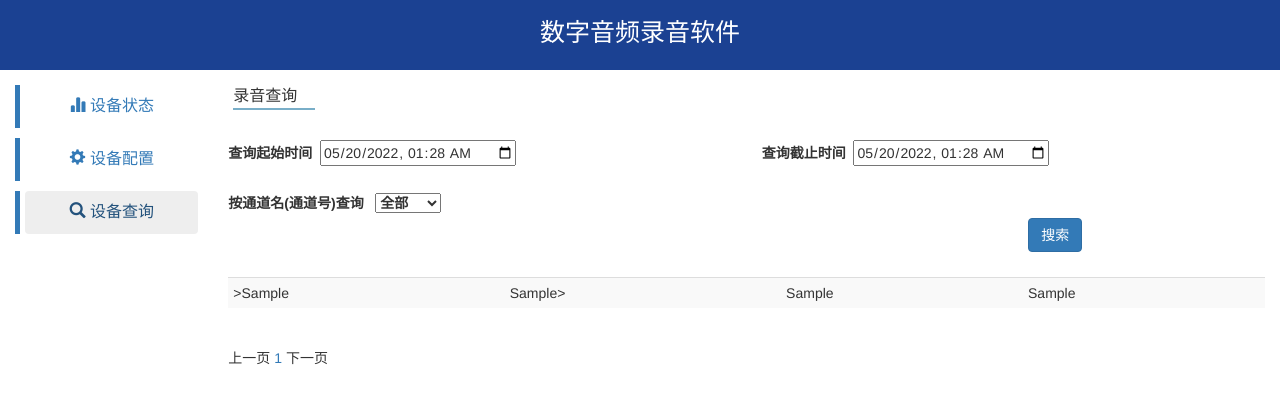
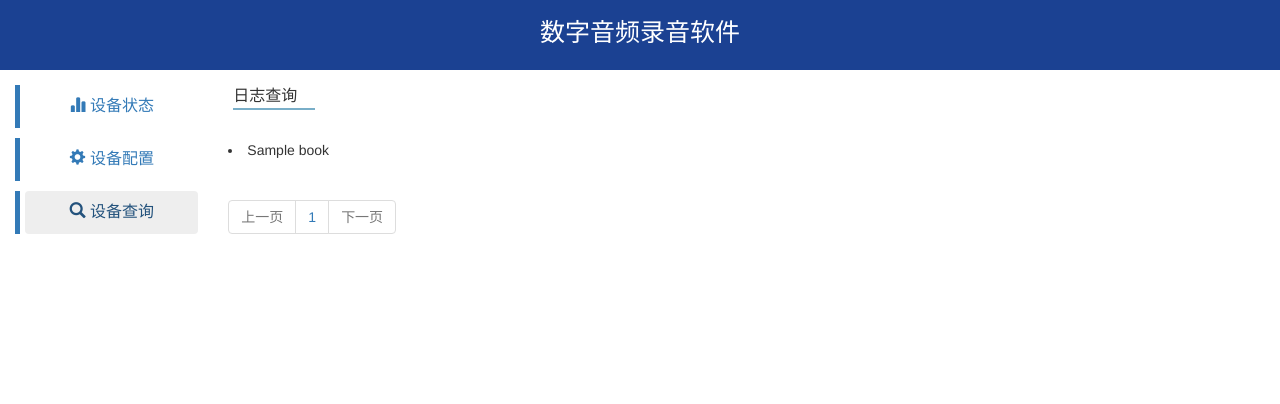
Before and after one commit to jessicaqian/audio, a Django app: template templates/system/free.html in a window 1280 px wide. Shown: the top 404 px of the page. Run offline with Django 3.2, Linux system fonts and the light colour scheme; the template is opened without the code that fills it: most values are stand-ins (such as "Sample title", 1, 10 or a date in 2020); parts of the project's set-up code (start-up, migrations or seed data) failed here and were passed over; some libraries are stand-ins or nearby versions.

Commit message:
'将数据库替换成文件，日志展示'

```diff
--- a/templates/system/free.html
+++ b/templates/system/free.html
@@ -9,76 +9,45 @@
 {% endblock %}
 
 {% block content %}
-    <div class="row sparse"><label class="head">录音查询&nbsp&nbsp&nbsp&nbsp</label></div>
-        <div class="row sparse">
-            <div class="col-md-6">
-                <label class="time2" >查询起始时间&nbsp&nbsp</label><input id="start_time" name="start_time" type="datetime-local" value="2022-01-01T00:00"/>
-            </div>
-            <div class="col-md-6">
-                <label class="time2">查询截止时间&nbsp&nbsp</label><input type="datetime-local" id="end_time" name="end_time" value="2022-01-01T00:00"/>
-            </div>
-        </div>
-        <div class="row sparse">
-            <div class="col-md-12">
-                <label class="time2">按通道名(通道号)查询&nbsp&nbsp
-                    <select id="sel" name="no">
-                        <option value="all" selected="selected">全部 </option>
-                        <option value="1" >1通道1</option>
-                        <option value="2">2通道2</option>
-                        <option value="3">3通道3</option>
-                        <option value="4">4通道4</option>
-                    </select>
-                </label>
-            </div>
-             <div class="col-md-3 col-md-offset-9">
-                 <input type="submit" value="搜索" class="btn btn-primary" id="submit">
-
-             </div>
-        </div>
-
-
-
+    <div class="row sparse"><label class="head">日志查询&nbsp&nbsp&nbsp&nbsp</label></div>
         <table class="table table-hover table-condensed table-striped" id="key_table_body">
             <tbody>
-            {% for list in lists %}
-                <tr id="id{{ forloop.counter }}">
-                <td>>{{list.0}}</td>
-                <td>{{list.1}}></td>
-                <td>{{list.2}}</td>
-                <td>{{list.3}}</td>
-                </tr>
+            {% for book in book_list %}
+
+			<li>{{ book }}</li>
 		{% endfor %}
             </tbody>
         </table>
 
-<ul class="pagination">
+	<ul class="pagination" id="pager">
+		{#上一页按钮开始#}
+		{# 如果当前页有上一页#}
+		{% if book_list.has_previous %}
+			{#  当前页的上一页按钮正常使用#}
+			<li class="previous"><a href="free.html?page={{ book_list.previous_page_number }}">上一页</a></li>
+		{% else %}
+			{# 当前页的不存在上一页时,上一页的按钮不可用#}
+			<li class="previous disabled"><a href="#">上一页</a></li>
+		{% endif %}
+		{#上一页按钮结束#}
+		{# 页码开始#}
+		{% for num in paginator.page_range %}
 
-
-{% if c_page.has_previous %}
-<li></li><a href="free.html?page={{ page_obj.previous_page_number }}" id="up">上一页</a></li>
+			{% if num == currentPage %}
+				<li class="item active"><a href="free.html?page={{ num }}">{{ num }}</a></li>
 			{% else %}
-    <li>上一页</li>
-{% endif %}
-
- {% for p_num in paginator.page_range %}
-        {#若是当前页，则显示为普通的一个数字#}
-        {% if p_num == c_page_number %}
-            {{ p_num }}
-            {# 若不是当前页面，则显示为一个超链接 #}
-        {% else  %}
-            <a href="/free.html?page={{ p_num }}">{{ p_num }}</a>
+				<li class="item"><a href="free.html?page={{ num }}">{{ num }}</a></li>
 
 			{% endif %}
-
 		{% endfor %}
-
-
-  {% if c_page.has_next %}
-        <a href="free.html?page={{ page_obj.next_page_number}}" id ="down">下一页</a>
+		{#页码结束#}
+		{# 下一页按钮开始#}
+		{% if book_list.has_next %}
+			<li class="next"><a href="free.html?page={{ book_list.next_page_number }}">下一页</a></li>
 		{% else %}
-        <li>下一页</li>
+			<li class="next disabled"><a href="#">下一页</a></li>
 		{% endif %}
-
+		{# 下一页按钮结束#}
 	</ul>
 
 {% endblock %}
```
Also changed, not shown: audio_logs.txt (+8 -0 lines), system/views.py (+16 -8 lines). Lines whose indentation alone changed are shown as unchanged.
